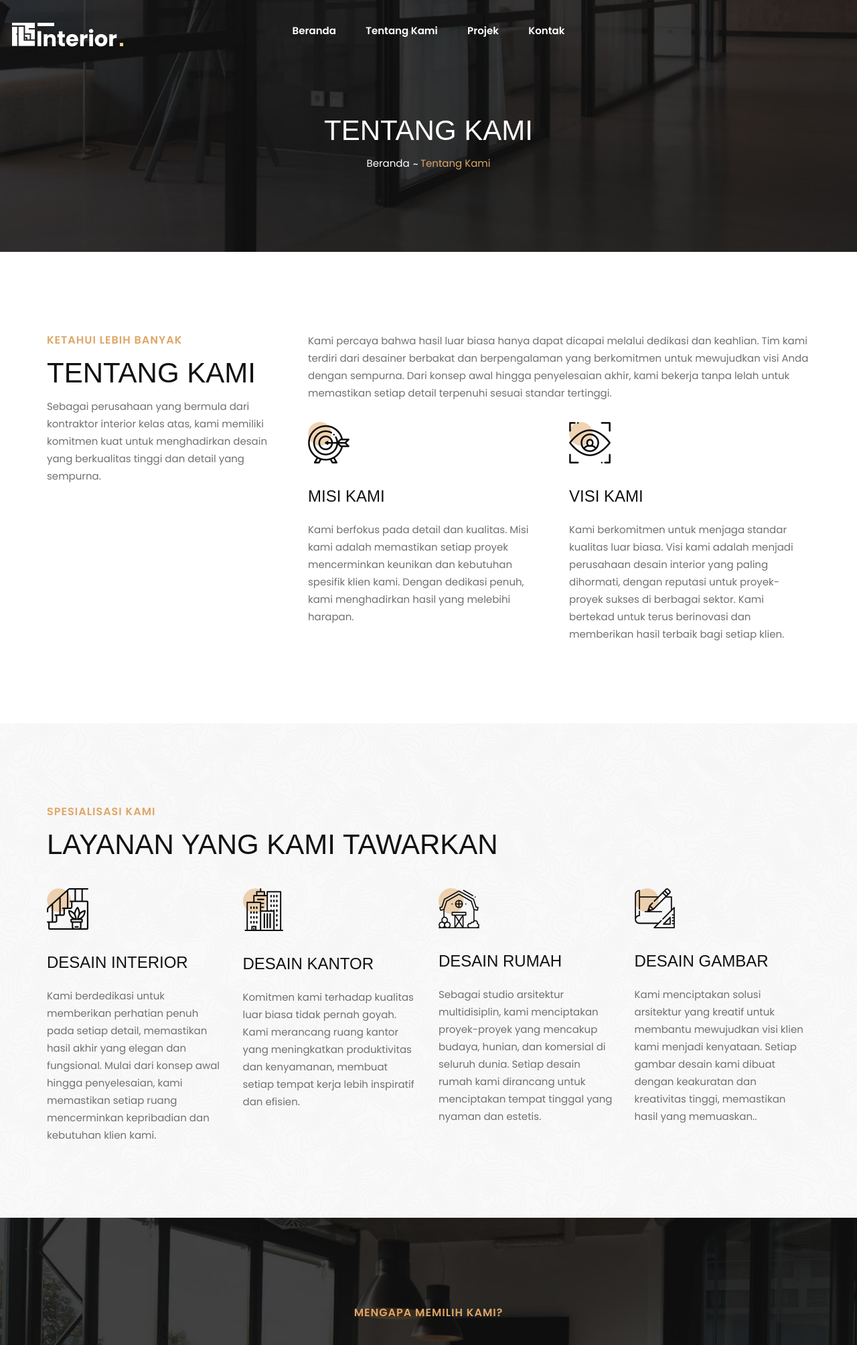
After one commit to dimskuyyy/interior, a CodeIgniter 4 app: template app/Views/front/about/index.php in a window 1280 px wide. The commit adds this page. Shown: the top 2008 px of the page at 67% size. Run offline with PHP 8.4 and a stand-in for CodeIgniter, Linux system fonts and the light colour scheme; the template is opened without the code that fills it, so the values that code supplies are empty; some libraries are stand-ins or nearby versions; some web fonts are replaced.

Commit message:
Feat/TentangKami : Create Tentang Kami Page

```diff
--- /dev/null
+++ b/app/Views/front/about/index.php
@@ -0,0 +1,202 @@
+<?= $this->extend('front/layout/front_main'); ?>
+<?= $this->section('content') ?>
+<!-- Breadcrumb Section Begin -->
+<div class="breadcrumb-option spad set-bg" data-setbg="<?= base_url() ?>img/breadcrumb-bg.jpg">
+    <div class="container">
+        <div class="row">
+            <div class="col-lg-12 text-center">
+                <div class="breadcrumb__text">
+                    <h2>Tentang Kami</h2>
+                    <div class="breadcrumb__links">
+                        <a href="<?= base_url() ?>">Beranda</a>
+                        <span>Tentang Kami</span>
+                    </div>
+                </div>
+            </div>
+        </div>
+    </div>
+</div>
+<!-- Breadcrumb Section End -->
+
+<!-- About Page Section Begin -->
+<section class="about-page spad">
+    <div class="container">
+        <div class="row">
+            <div class="col-lg-4 col-md-4">
+                <div class="about__text about__page__text">
+                    <div class="section-title">
+                        <span>Ketahui Lebih Banyak</span>
+                        <h2>Tentang Kami</h2>
+                    </div>
+                    <div class="about__para__text">
+                        <p>Sebagai perusahaan yang bermula dari kontraktor interior kelas atas, kami memiliki komitmen kuat untuk menghadirkan desain yang berkualitas tinggi dan detail yang sempurna. </p>
+                    </div>
+                </div>
+            </div>
+            <div class="col-lg-8 col-md-8">
+                <div class="about__page__services">
+                    <div class="about__page__services__text">
+                        <p>Kami percaya bahwa hasil luar biasa hanya dapat dicapai melalui dedikasi dan keahlian. Tim kami terdiri dari desainer berbakat dan berpengalaman yang berkomitmen untuk mewujudkan visi Anda dengan sempurna. Dari konsep awal hingga penyelesaian akhir, kami bekerja tanpa lelah untuk memastikan setiap detail terpenuhi sesuai standar tertinggi.</p>
+                    </div>
+                    <div class="row">
+                        <div class="col-lg-6 col-md-6 col-sm-6">
+                            <div class="services__item">
+                                <img src="<?= base_url() ?>img/services/services-5.png" alt="">
+                                <h4>Misi Kami</h4>
+                                <p>Kami berfokus pada detail dan kualitas. Misi kami adalah memastikan setiap proyek mencerminkan keunikan dan kebutuhan spesifik klien kami. Dengan dedikasi penuh, kami menghadirkan hasil yang melebihi harapan.</p>
+                            </div>
+                        </div>
+                        <div class="col-lg-6 col-md-6 col-sm-6">
+                            <div class="services__item">
+                                <img src="<?= base_url() ?>img/services/services-6.png" alt="">
+                                <h4>Visi Kami</h4>
+                                <p>Kami berkomitmen untuk menjaga standar kualitas luar biasa. Visi kami adalah menjadi perusahaan desain interior yang paling dihormati, dengan reputasi untuk proyek-proyek sukses di berbagai sektor. Kami bertekad untuk terus berinovasi dan memberikan hasil terbaik bagi setiap klien.</p>
+                            </div>
+                        </div>
+                    </div>
+                </div>
+            </div>
+        </div>
+    </div>
+</section>
+<!-- About Page Section End -->
+
+<!-- Services Section Begin -->
+<section class="services services-page spad set-bg" data-setbg="<?= base_url() ?>img/testimonial/testimonial-bg.jpg">
+    <div class="container">
+        <div class="row">
+            <div class="col-lg-12">
+                <div class="section-title">
+                    <span>Spesialisasi Kami</span>
+                    <h2>Layanan Yang Kami Tawarkan</h2>
+                </div>
+            </div>
+        </div>
+        <div class="row">
+            <div class="col-lg-3 col-md-6 col-sm-6">
+                <div class="services__item">
+                    <img src="img/services/services-1.png" alt="">
+                    <h4>Desain Interior</h4>
+                    <p>Kami berdedikasi untuk memberikan perhatian penuh pada setiap detail, memastikan hasil akhir yang elegan dan fungsional. Mulai dari konsep awal hingga penyelesaian, kami memastikan setiap ruang mencerminkan kepribadian dan kebutuhan klien kami.</p>
+                </div>
+            </div>
+            <div class="col-lg-3 col-md-6 col-sm-6">
+                <div class="services__item">
+                    <img src="img/services/services-2.png" alt="">
+                    <h4>Desain Kantor</h4>
+                    <p>
+                        Komitmen kami terhadap kualitas luar biasa tidak pernah goyah. Kami merancang ruang kantor yang meningkatkan produktivitas dan kenyamanan, membuat setiap tempat kerja lebih inspiratif dan efisien.</p>
+
+                </div>
+            </div>
+            <div class="col-lg-3 col-md-6 col-sm-6">
+                <div class="services__item">
+                    <img src="img/services/services-3.png" alt="">
+                    <h4>Desain Rumah</h4>
+                    <p>Sebagai studio arsitektur multidisiplin, kami menciptakan proyek-proyek yang mencakup budaya, hunian, dan komersial di seluruh dunia. Setiap desain rumah kami dirancang untuk menciptakan tempat tinggal yang nyaman dan estetis.</p>
+                </div>
+            </div>
+            <div class="col-lg-3 col-md-6 col-sm-6">
+                <div class="services__item">
+                    <img src="img/services/services-4.png" alt="">
+                    <h4>Desain Gambar</h4>
+                    <p>Kami menciptakan solusi arsitektur yang kreatif untuk membantu mewujudkan visi klien kami menjadi kenyataan. Setiap gambar desain kami dibuat dengan keakuratan dan kreativitas tinggi, memastikan hasil yang memuaskan..</p>
+                </div>
+            </div>
+        </div>
+    </div>
+</section>
+<!-- Services Section End -->
+
+<!-- Call To Action Section Begin -->
+<section class="callto spad set-bg" data-setbg="<?= base_url() ?>img/call-bg.jpg">
+    <div class="container">
+        <div class="row d-flex justify-content-center">
+            <div class="col-lg-10 text-center">
+                <div class="callto__text">
+                    <span>Mengapa Memilih Kami?</span>
+                    <h2>Kemampuan Kami untuk Memberikan Hasil Luar Biasa Bagi Klien Dimulai dari Tim Profesional Kami</h2>
+                    <a href="<?=base_url()?>" class="primary-btn">Contact Us</a>
+                </div>
+            </div>
+        </div>
+    </div>
+</section>
+<!-- Call To Action Section End -->
+
+<!-- Team Section Begin -->
+<!-- <section class="team spad">
+    <div class="container">
+        <div class="row">
+            <div class="col-lg-9 col-md-8 col-sm-6">
+                <div class="section-title">
+                    <span>Our Team</span>
+                    <h2>Meet our team</h2>
+                </div>
+            </div>
+            <div class="col-lg-3 col-md-4 col-sm-6">
+                <div class="team__btn">
+                    <a href="#" class="primary-btn normal-btn">View All</a>
+                </div>
+            </div>
+        </div>
+        <div class="row">
+            <div class="col-lg-4 col-md-6">
+                <div class="team__item set-bg" data-setbg="<?= base_url() ?>img/team/team-1.jpg">
+                    <div class="team__text">
+                        <div class="team__title">
+                            <h5>Dolores Webster</h5>
+                            <span>CEO & Founder</span>
+                        </div>
+                        <p>Vestibulum dapibus odio quam, sit amet hendrerit dui ultricies consectetur. Ut viverra
+                            porta leo, non tincidunt mauris condimentum eget. Vivamus non turpis elit. Aenean
+                            ultricies nisl sit amet.</p>
+                        <div class="team__social">
+                            <a href="#"><i class="fa fa-facebook"></i></a>
+                            <a href="#"><i class="fa fa-twitter"></i></a>
+                            <a href="#"><i class="fa fa-instagram"></i></a>
+                        </div>
+                    </div>
+                </div>
+            </div>
+            <div class="col-lg-4 col-md-6">
+                <div class="team__item set-bg" data-setbg="<?= base_url() ?>img/team/team-2.jpg">
+                    <div class="team__text">
+                        <div class="team__title">
+                            <h5>Dana Vaughn</h5>
+                            <span>Architect</span>
+                        </div>
+                        <p>Vestibulum dapibus odio quam, sit amet hendrerit dui ultricies consectetur. Ut viverra
+                            porta leo, non tincidunt mauris condimentum eget. Vivamus non turpis elit. Aenean
+                            ultricies nisl sit amet.</p>
+                        <div class="team__social">
+                            <a href="#"><i class="fa fa-facebook"></i></a>
+                            <a href="#"><i class="fa fa-twitter"></i></a>
+                            <a href="#"><i class="fa fa-instagram"></i></a>
+                        </div>
+                    </div>
+                </div>
+            </div>
+            <div class="col-lg-4 col-md-6">
+                <div class="team__item set-bg" data-setbg="<?= base_url() ?>img/team/team-3.jpg">
+                    <div class="team__text">
+                        <div class="team__title">
+                            <h5>Jonathan Mcdaniel</h5>
+                            <span>Architect</span>
+                        </div>
+                        <p>Vestibulum dapibus odio quam, sit amet hendrerit dui ultricies consectetur. Ut viverra
+                            porta leo, non tincidunt mauris condimentum eget. Vivamus non turpis elit. Aenean
+                            ultricies nisl sit amet.</p>
+                        <div class="team__social">
+                            <a href="#"><i class="fa fa-facebook"></i></a>
+                            <a href="#"><i class="fa fa-twitter"></i></a>
+                            <a href="#"><i class="fa fa-instagram"></i></a>
+                        </div>
+                    </div>
+                </div>
+            </div>
+        </div>
+    </div>
+</section> -->
+<!-- Team Section End -->
+<?= $this->endSection() ?>
--- a/app/Views/front/beranda/index.php
+++ b/app/Views/front/beranda/index.php
@@ -225,7 +225,7 @@
 <!-- Testimonial Section End -->
 
 <!-- Call To Action Section Begin -->
-<section class="callto spad set-bg" data-setbg="img/call-bg.jpg">
+<section class="callto spad set-bg" data-setbg="<?=base_url()?>img/call-bg.jpg">
     <div class="container">
         <div class="row d-flex justify-content-center">
             <div class="col-lg-10 text-center">
--- a/app/Views/front/layout/front_header.php
+++ b/app/Views/front/layout/front_header.php
@@ -34,10 +34,10 @@ $request = service('request'); ?>
             <div class="col-lg-6">
                 <nav class="header__menu mobile-menu">
                     <ul>
-                        <li class="<?= ($request->uri->getTotalSegments() == 0) ? 'active' : ''; ?>"><a href="<?= base_url() ?>">Home</a></li>
-                        <li class="<?= ($request->uri->getTotalSegments() >= 2 && $request->uri->getSegment(2) === "tentang-kami") ? 'active' : ''; ?>"><a href="<?= base_url('tentang-kami') ?>">Tentang Kami</a></li>
-                        <li class="<?= ($request->uri->getTotalSegments() >= 2 && $request->uri->getSegment(2) === "projek") ? 'active' : ''; ?>"><a href="<?= base_url('projek') ?>">Projects</a></li>
-                        <li class="<?= ($request->uri->getTotalSegments() >= 2 && $request->uri->getSegment(2) === "kontak") ? 'active' : ''; ?>"><a href="<?= base_url('kontak') ?>">Kontak</a></li>
+                        <li class="<?= ($request->uri->getTotalSegments() == 0) ? 'active' : ''; ?>"><a href="<?= base_url() ?>">Beranda</a></li>
+                        <li class="<?= ($request->uri->getTotalSegments() >= 1 && $request->uri->getSegment(1) === "tentang-kami") ? 'active' : ''; ?>"><a href="<?= base_url('tentang-kami') ?>">Tentang Kami</a></li>
+                        <li class="<?= ($request->uri->getTotalSegments() >= 1 && $request->uri->getSegment(1) === "projek") ? 'active' : ''; ?>"><a href="<?= base_url('projek') ?>">Projek</a></li>
+                        <li class="<?= ($request->uri->getTotalSegments() >= 1 && $request->uri->getSegment(1) === "kontak") ? 'active' : ''; ?>"><a href="<?= base_url('kontak') ?>">Kontak</a></li>
                     </ul>
                 </nav>
             </div>
```
Also changed, not shown: app/Controllers/Front/Beranda.php (+8 -0 lines).
